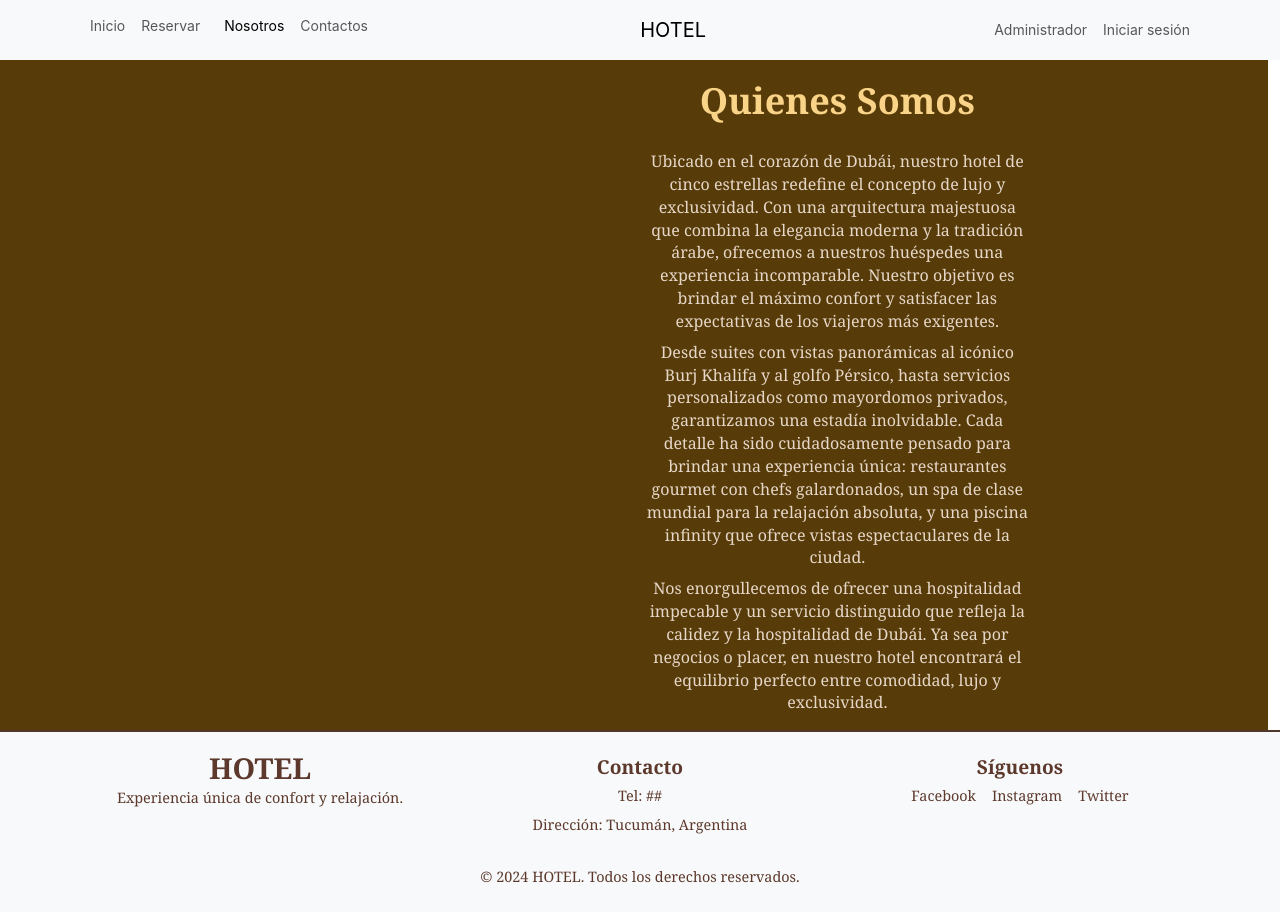
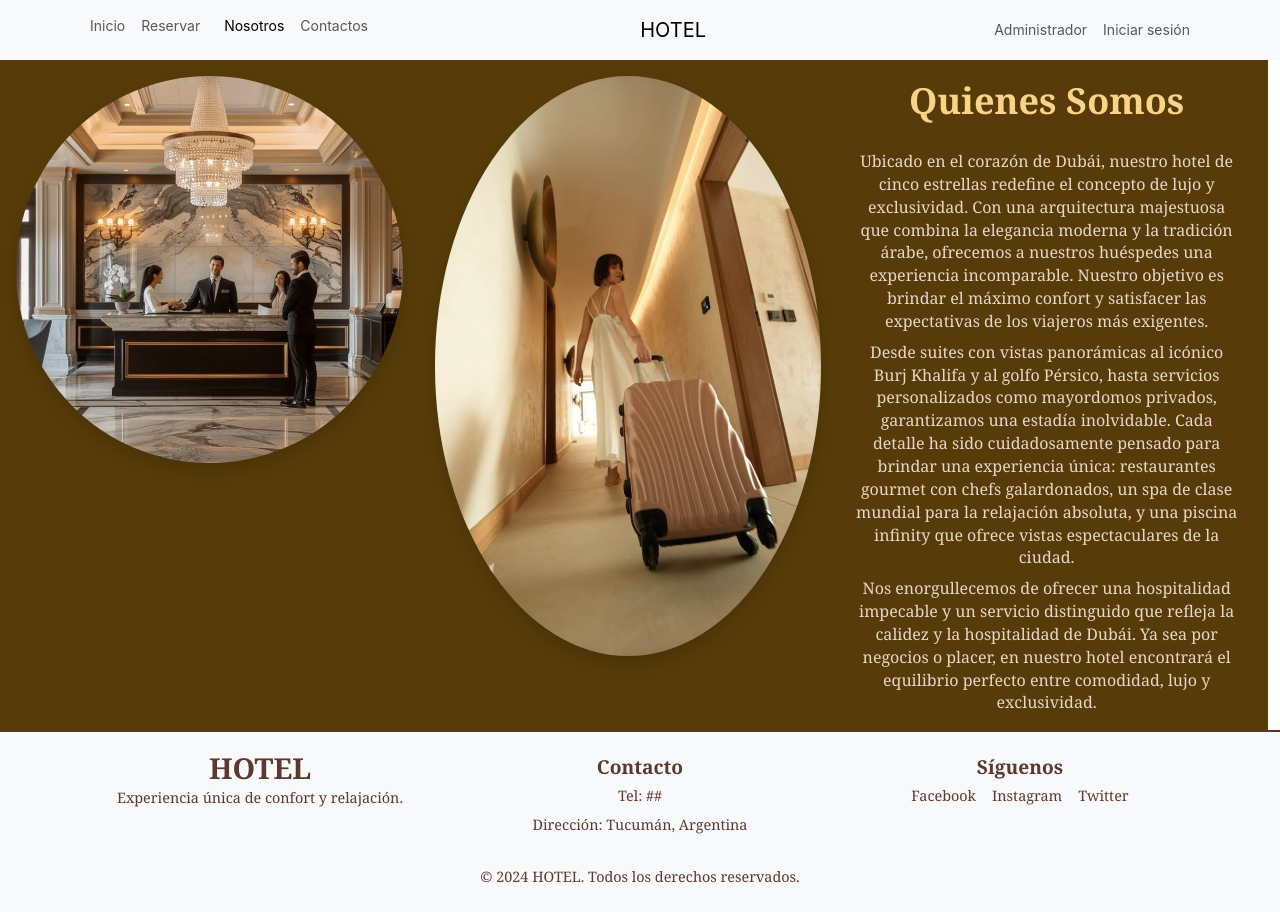
Before and after one commit to santinohamada/ProyectoFinal, a React (Vite) app: page /nosotros in a window 1280 px wide. Built offline with nearby package versions, Linux system fonts and the light colour scheme; no server answers.

Commit message:
se agregaron las imagenes pero todavia hay que ponerle algunos estilos para tener correctamente las posiciones de las mismas

```diff
--- a/src/components/pages/Nosotros.jsx
+++ b/src/components/pages/Nosotros.jsx
@@ -1,11 +1,24 @@
 import React from "react";
 import "bootstrap-icons/font/bootstrap-icons.css";
+import nosotros1 from "../../assets/nosotros1.jpg";
+import nosotros2 from "../../assets/nosotros2.jpg";
 
 const Nosotros = () => {
   return (
     <section className="container-fluid row justify-content-center text-center fondoNosotros">
       <article className=" col-12 col-md-6 col-lg-4 p-3">
-        <img src="" alt="" />
+        <img
+          src={nosotros1}
+          alt="Recepcion del hotel"
+          className="img-fluid rounded-circle mb-4 shadow"
+        />
+      </article>
+      <article className=" col-12 col-md-6 col-lg-4 p-3">
+        <img
+          src={nosotros2}
+          alt="Huesped del hotel"
+          className="img-fluid rounded-circle mb-4 shadow"
+        />
       </article>
       <article className="col-12 col-md-6 col-lg-4 p-3">
         <h2 className="mb-4 tituloNosotros">Quienes Somos</h2>
```
